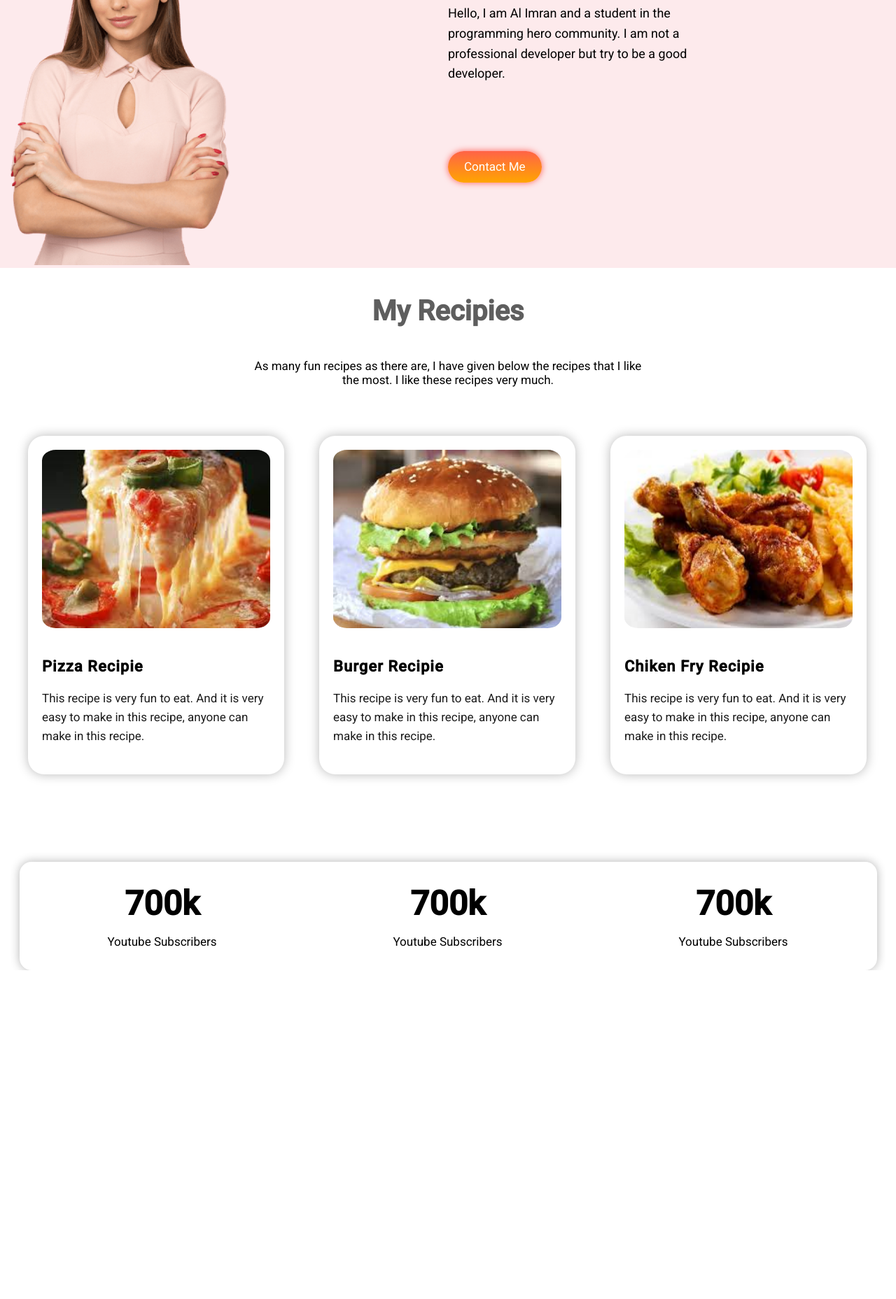
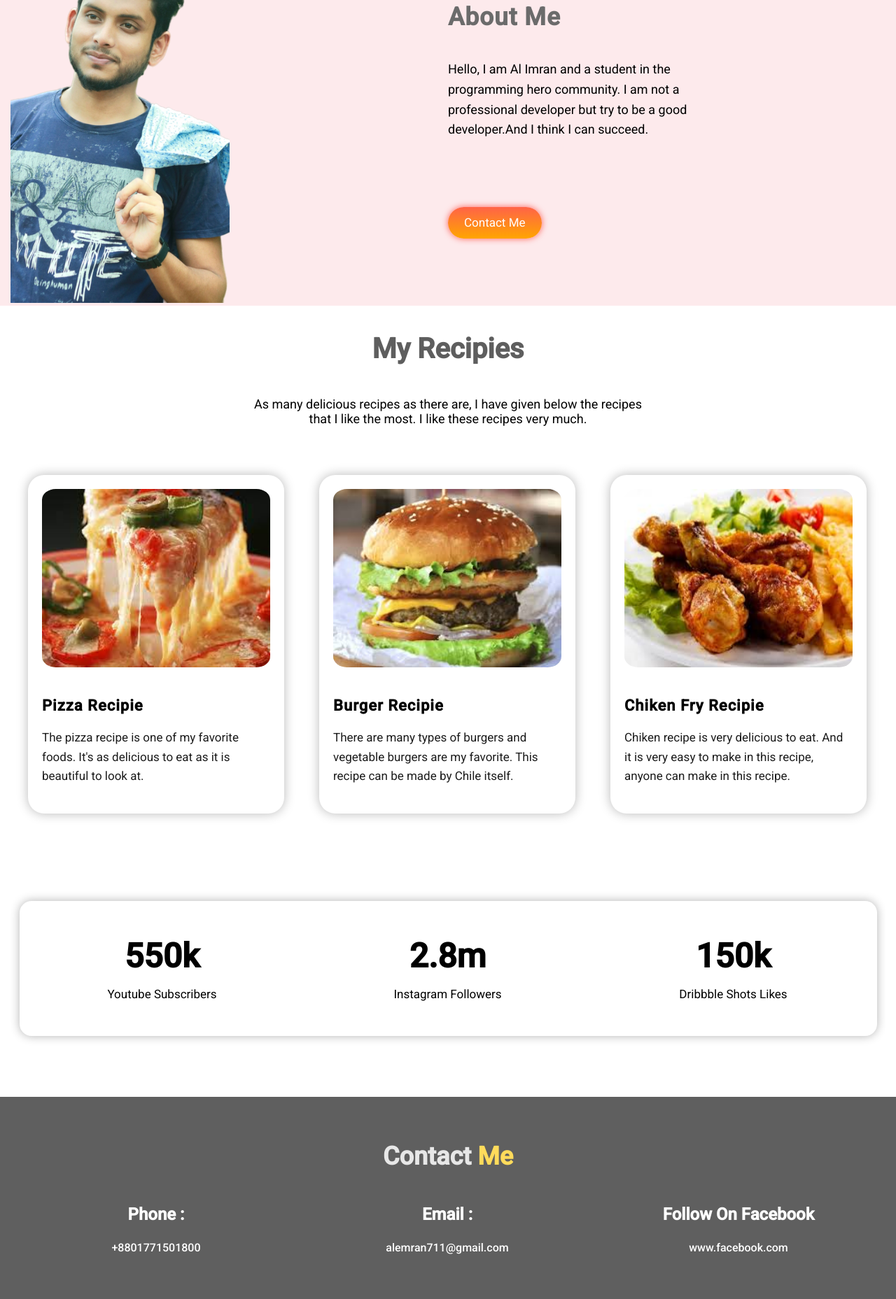
Before and after one commit to Alimran2021/my-first-assinment, a plain HTML site: page index.html in a window 1280 px wide. Shown: the part 940-2797 px from the top of the page at 70% size. Before the commit the page ends 2327 px from the top, so only its background shows below. Drawn offline with Linux system fonts and the light colour scheme.

Commit message:
all update added

```diff
--- a/index.html
+++ b/index.html
@@ -5,8 +5,9 @@
     <meta charset="UTF-8">
     <meta http-equiv="X-UA-Compatible" content="IE=edge">
     <meta name="viewport" content="width=device-width, initial-scale=1.0">
+    <link rel="shortcut icon" href="images/Project Cover7.png" type="image/x-icon">
     <link rel="stylesheet" href="main.css">
-    <title>Document</title>
+    <title>Al Imran</title>
 </head>
 
 <body>
@@ -15,16 +16,17 @@
 
             <div class="navMenu">
                 <ul>
-                    <li><a class="activ" href="#">HOME</a></li>
-                    <li><a href="#">ABOUT</a> </li>
-                    <li><a href="#">TYPOGRAPHY</a></li>
-                    <li><a href="#">CONTACTS</a></li>
+                    <li><a target="_blank" class="activ" href="https://www.programming-hero.com/">HOME</a></li>
+                    <li><a target="_blank" href="https://www.programming-hero.com/">ABOUT</a> </li>
+                    <li><a target="_blank" href="https://www.programming-hero.com/">TYPOGRAPHY</a></li>
+                    <li><a target="_blank" href="https://www.programming-hero.com/">CONTACTS</a></li>
                 </ul>
 
             </div>
 
         </div>
     </nav>
+
     <section id="foodNetwork">
         <div class="mainContainer">
             <div class="foodTitle">
@@ -32,7 +34,7 @@
                 <h1>Just Eat Healthy</h1>
                 <h1>With Foot Network</h1>
                 <p>Imagin you don't need a diet because we provide healthy and delicious food for you!</p>
-                <a class="button" href="#">Order Food</a>
+                <a class="button" target="_blank" href="https://www.google.com/">Order Food</a>
 
             </div>
             <div class="imgBox">
@@ -40,28 +42,31 @@
             </div>
         </div>
     </section>
+
     <section id=myDetails>
 
         <div class="mainContainer">
             <div class="myImg">
-                <img src="images/Person Image.png" alt="">
+                <img src="images/imran_prev_ui.png" alt="">
             </div>
             <div class="aboutMe">
                 <h1>About Me</h1>
                 <p>Hello, I am Al Imran and a student in the programming hero community. I am not a professional
-                    developer but try to be a good developer.</p>
-                <span class="botton"> <a href="#">Contact Me</a></span>
+                    developer but try to be a good developer.And I think I can succeed.</p>
+                <span class="botton"> <a target="_blank" href="http://www.jhankarmahbub.com/">Contact Me</a></span>
 
             </div>
 
 
         </div>
     </section>
+
     <section id="myRecipies">
         <div class="mainContainer">
             <div class="recipie">
                 <h1>My Recipies</h1>
-                <p>As many fun recipes as there are, I have given below the recipes that I like the most. I like these
+                <p>As many delicious recipes as there are, I have given below the recipes that I like the most. I like
+                    these
                     recipes very much.</p>
 
             </div>
@@ -69,19 +74,20 @@
             <div class="recipieMenu">
                 <img class="round" src="images/fizza.jpg" alt="">
                 <h2>Pizza Recipie</h2>
-                <p>This recipe is very fun to eat. And it is very easy to make in this recipe, anyone can make in this
-                    recipe.</p>
+                <p>The pizza recipe is one of my favorite foods. It's as delicious to eat as it is beautiful to look at.
+                </p>
             </div>
             <div class="recipieMenu">
                 <img class="round" src="images/barger.jpg" alt="">
                 <h2>Burger Recipie</h2>
-                <p>This recipe is very fun to eat. And it is very easy to make in this recipe, anyone can make in this
-                    recipe.</p>
+                <p>There are many types of burgers and vegetable burgers are my favorite. This recipe can be made by
+                    Chile itself.</p>
             </div>
             <div class="recipieMenu">
                 <img class="round" src="images/chiken.jpg" alt="">
                 <h2>Chiken Fry Recipie</h2>
-                <p>This recipe is very fun to eat. And it is very easy to make in this recipe, anyone can make in this
+                <p>Chiken recipe is very delicious to eat. And it is very easy to make in this recipe, anyone can make
+                    in this
                     recipe.</p>
             </div>
         </div>
@@ -93,16 +99,16 @@
         <div class="mainContainer">
             <div class="subscriber-all">
                 <div class="youTube">
-                    <h1>700k</h1>
+                    <h1>550k</h1>
                     <span>Youtube Subscribers</span>
                 </div>
                 <div class="youTube">
-                    <h1>700k</h1>
-                    <span>Youtube Subscribers</span>
+                    <h1>2.8m</h1>
+                    <span>Instagram Followers</span>
                 </div>
                 <div class="youTube">
-                    <h1>700k</h1>
-                    <span>Youtube Subscribers</span>
+                    <h1>150k</h1>
+                    <span>Dribbble Shots Likes</span>
                 </div>
             </div>
 
@@ -110,6 +116,35 @@
 
     </section>
 
+    <section id="contactMe">
+        <div class="mainContainer">
+            <div class="contact-us">
+                <h1>Contact <span>Me</span></h1>
+
+            </div>
+            <div class="contacts">
+                <h3>Phone :</h3>
+                <p>+8801771501800</p>
+            </div>
+            <div class="contacts">
+                <h3>Email :</h3>
+                <p>alemran711@gmail.com</p>
+            </div>
+            <div class="contacts">
+                <h3>Follow On Facebook</h3>
+                <p> <a target="_blank" href="https://www.facebook.com">www.facebook.com</a></p>
+            </div>
+
+        </div>
+    </section>
+
+    <footer id="network">
+        <div class="foodNet">
+            <h3><span>FOOD</span> NETWORK</h3>
+            <p>Eat healthy to live healthy.Live healthy to live happy.</p>
+        </div>
+    </footer>
+
 </body>
 
 </html>
--- a/main.css
+++ b/main.css
@@ -31,10 +31,10 @@ nav#navication {
     transition: .5s;
 }
 .navMenu li a:hover {
-    background: #62bfe6;
+    background: #ffbd5b;
 }
 a.activ {
-    background: #62bfe6;
+    background: #ffbd5b;
 }
 
 .foodTitle {
@@ -43,7 +43,7 @@ a.activ {
 
 .foodTitle h1 {
     font-size: 3.5em;
-    line-height: 1.7cm;
+    line-height: 1.9cm;
     color: #515151;
 }
 
@@ -116,12 +116,13 @@ section#myDetails {
 
 .myImg img {
     width: 50%;
-
+    height: 550px;
 }
 
 .aboutMe {
     width: 50%;
     float: left;
+    padding-top: 5em;
 }
 
 .aboutMe h1 {
@@ -155,7 +156,7 @@ span.botton {
 }
 
 .recipie p {
-    font-size: 17px;
+    font-size: 18px;
     width: 100%;
     margin:45px 0;
 }
@@ -214,11 +215,76 @@ img.round {
     font-size: 17px;
 }
 .subscriber-all {
-    padding: 31px 0px;
+    padding: 50px 0px;
     border-radius: 17px;
     box-shadow: 0px 0px 14px 0px rgb(179 179 179);
     overflow: hidden;
     margin-top: 8%;
     margin-left: 1%;
     margin-right: 1%;
+    margin-bottom: 7%;
 }
+.foodNet span {
+    color: #ffdb6b;
+}
+
+.foodNet h3 {
+    letter-spacing: 1px;
+    color: #7c7c7c;
+    padding-top: 45px;
+    font-size: 1.6em;
+}
+
+footer#network {
+    background: #131313;
+    padding-bottom: 8%;
+}
+
+.foodNet {
+    text-align: center;
+}
+
+.foodNet p {
+    color: #edeaea;
+    font-size: 15px;
+    padding-top: 40px;
+}
+section#contactMe {
+    background: #5f5f5f;
+    padding: 5% 0;
+}
+
+.contacts {
+    width: 416px;
+    float: left;
+    text-align: center;
+}
+.contact-us {
+    text-align: center;
+    font-size: 1.5em;
+    color: #e7e7e7;
+    margin-bottom: 2em;
+}
+
+
+
+.contacts h3 {
+    font-size: 24px;
+    margin-bottom: 24px;
+    color: #fff;
+}
+
+.contacts p {
+    font-size: 16px;
+    font-weight: 500;
+    color: #fff;
+}
+
+.contact-us span {
+    color: #ffdb5b;
+}
+.contacts a {
+    text-decoration: none;
+    color: #fff;
+    font-size: 16px;
+}
```
Also changed, not shown: images/imran_prev_ui.png (added).
